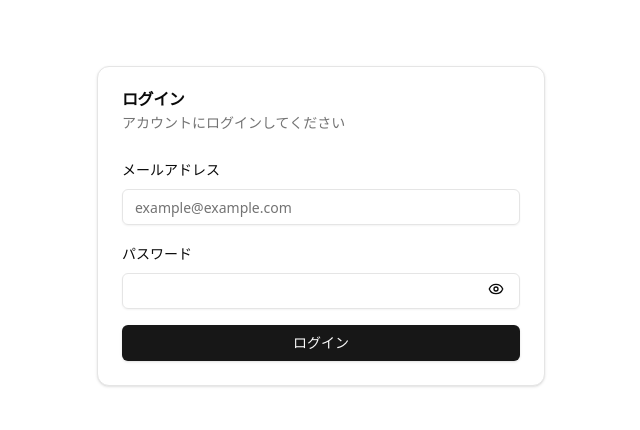
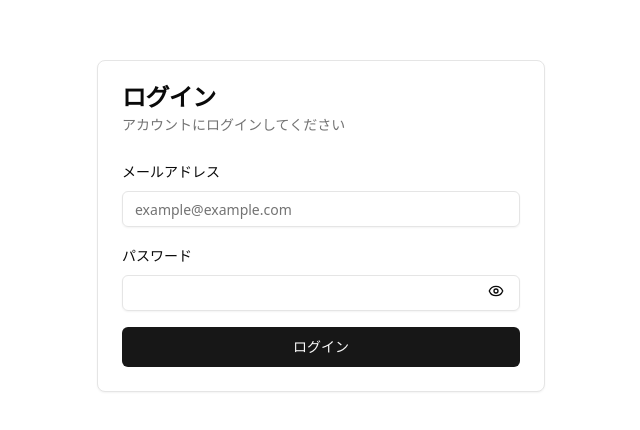
Before and after one commit to masuim/react-ts-auth, a React (Vite) app: page /login in a window 1280 px wide. Shown: the part 174-604 px from the top of the page, without its empty margins (319-959 px from the left). Built offline with nearby package versions, Linux system fonts and the light colour scheme.

Commit message:
refactor: React 19に合わせてatomsコンポーネントを簡素化

```diff
--- a/src/components/atoms/button.tsx
+++ b/src/components/atoms/button.tsx
@@ -1,57 +1,37 @@
-import * as React from "react"
-import { Slot } from "@radix-ui/react-slot"
-import { cva, type VariantProps } from "class-variance-authority"
+import { ButtonHTMLAttributes, Ref } from "react";
+import { cn } from "@/lib/utils";
 
-import { cn } from "@/lib/utils"
-
-const buttonVariants = cva(
-  "inline-flex items-center justify-center gap-2 whitespace-nowrap rounded-md text-sm font-medium transition-colors focus-visible:outline-none focus-visible:ring-1 focus-visible:ring-ring disabled:pointer-events-none disabled:opacity-50 [&_svg]:pointer-events-none [&_svg]:size-4 [&_svg]:shrink-0",
-  {
-    variants: {
-      variant: {
-        default:
-          "bg-primary text-primary-foreground shadow hover:bg-primary/90",
-        destructive:
-          "bg-destructive text-destructive-foreground shadow-sm hover:bg-destructive/90",
-        outline:
-          "border border-input bg-background shadow-sm hover:bg-accent hover:text-accent-foreground",
-        secondary:
-          "bg-secondary text-secondary-foreground shadow-sm hover:bg-secondary/80",
-        ghost: "hover:bg-accent hover:text-accent-foreground",
-        link: "text-primary underline-offset-4 hover:underline",
-      },
-      size: {
-        default: "h-9 px-4 py-2",
-        sm: "h-8 rounded-md px-3 text-xs",
-        lg: "h-10 rounded-md px-8",
-        icon: "h-9 w-9",
-      },
-    },
-    defaultVariants: {
-      variant: "default",
-      size: "default",
-    },
-  }
-)
-
-export interface ButtonProps
-  extends React.ButtonHTMLAttributes<HTMLButtonElement>,
-    VariantProps<typeof buttonVariants> {
-  asChild?: boolean
+interface ButtonProps extends ButtonHTMLAttributes<HTMLButtonElement> {
+  variant?: "default" | "outline" | "ghost";
+  size?: "default" | "sm" | "lg";
+  ref?: Ref<HTMLButtonElement>;
 }
 
-const Button = React.forwardRef<HTMLButtonElement, ButtonProps>(
-  ({ className, variant, size, asChild = false, ...props }, ref) => {
-    const Comp = asChild ? Slot : "button"
-    return (
-      <Comp
-        className={cn(buttonVariants({ variant, size, className }))}
-        ref={ref}
-        {...props}
-      />
-    )
-  }
-)
-Button.displayName = "Button"
-
-export { Button, buttonVariants }
+export const Button = ({
+  className,
+  variant = "default",
+  size = "default",
+  ...props
+}: ButtonProps) => {
+  return (
+    <button
+      className={cn(
+        "inline-flex items-center justify-center whitespace-nowrap rounded-md text-sm font-medium transition-colors focus-visible:outline-none focus-visible:ring-2 focus-visible:ring-ring disabled:pointer-events-none disabled:opacity-50",
+        {
+          "bg-primary text-primary-foreground hover:bg-primary/90":
+            variant === "default",
+          "border border-input bg-background hover:bg-accent hover:text-accent-foreground":
+            variant === "outline",
+          "hover:bg-accent hover:text-accent-foreground": variant === "ghost",
+        },
+        {
+          "h-10 px-4 py-2": size === "default",
+          "h-9 px-3": size === "sm",
+          "h-11 px-8": size === "lg",
+        },
+        className
+      )}
+      {...props}
+    />
+  );
+};
--- a/src/components/atoms/card.tsx
+++ b/src/components/atoms/card.tsx
@@ -1,76 +1,42 @@
-import * as React from "react"
+import { HTMLAttributes, Ref } from "react";
+import { cn } from "@/lib/utils";
 
-import { cn } from "@/lib/utils"
+interface CardProps extends HTMLAttributes<HTMLDivElement> {
+  ref?: Ref<HTMLDivElement>;
+}
 
-const Card = React.forwardRef<
-  HTMLDivElement,
-  React.HTMLAttributes<HTMLDivElement>
->(({ className, ...props }, ref) => (
+export const Card = ({ className, ...props }: CardProps) => (
   <div
-    ref={ref}
     className={cn(
-      "rounded-xl border bg-card text-card-foreground shadow",
+      "rounded-lg border bg-card text-card-foreground shadow-sm",
       className
     )}
     {...props}
   />
-))
-Card.displayName = "Card"
+);
 
-const CardHeader = React.forwardRef<
-  HTMLDivElement,
-  React.HTMLAttributes<HTMLDivElement>
->(({ className, ...props }, ref) => (
-  <div
-    ref={ref}
-    className={cn("flex flex-col space-y-1.5 p-6", className)}
+export const CardHeader = ({ className, ...props }: CardProps) => (
+  <div className={cn("flex flex-col space-y-1.5 p-6", className)} {...props} />
+);
+
+export const CardTitle = ({ className, ...props }: CardProps) => (
+  <h3
+    className={cn(
+      "text-2xl font-semibold leading-none tracking-tight",
+      className
+    )}
     {...props}
   />
-))
-CardHeader.displayName = "CardHeader"
+);
 
-const CardTitle = React.forwardRef<
-  HTMLDivElement,
-  React.HTMLAttributes<HTMLDivElement>
->(({ className, ...props }, ref) => (
-  <div
-    ref={ref}
-    className={cn("font-semibold leading-none tracking-tight", className)}
-    {...props}
-  />
-))
-CardTitle.displayName = "CardTitle"
+export const CardDescription = ({ className, ...props }: CardProps) => (
+  <p className={cn("text-sm text-muted-foreground", className)} {...props} />
+);
 
-const CardDescription = React.forwardRef<
-  HTMLDivElement,
-  React.HTMLAttributes<HTMLDivElement>
->(({ className, ...props }, ref) => (
-  <div
-    ref={ref}
-    className={cn("text-sm text-muted-foreground", className)}
-    {...props}
-  />
-))
-CardDescription.displayName = "CardDescription"
+export const CardContent = ({ className, ...props }: CardProps) => (
+  <div className={cn("p-6 pt-0", className)} {...props} />
+);
 
-const CardContent = React.forwardRef<
-  HTMLDivElement,
-  React.HTMLAttributes<HTMLDivElement>
->(({ className, ...props }, ref) => (
-  <div ref={ref} className={cn("p-6 pt-0", className)} {...props} />
-))
-CardContent.displayName = "CardContent"
-
-const CardFooter = React.forwardRef<
-  HTMLDivElement,
-  React.HTMLAttributes<HTMLDivElement>
->(({ className, ...props }, ref) => (
-  <div
-    ref={ref}
-    className={cn("flex items-center p-6 pt-0", className)}
-    {...props}
-  />
-))
-CardFooter.displayName = "CardFooter"
-
-export { Card, CardHeader, CardFooter, CardTitle, CardDescription, CardContent }
+export const CardFooter = ({ className, ...props }: CardProps) => (
+  <div className={cn("flex items-center p-6 pt-0", className)} {...props} />
+);
--- a/src/components/atoms/input.tsx
+++ b/src/components/atoms/input.tsx
@@ -1,22 +1,19 @@
-import * as React from "react"
+import { InputHTMLAttributes, Ref } from "react";
+import { cn } from "@/lib/utils";
 
-import { cn } from "@/lib/utils"
+interface InputProps extends InputHTMLAttributes<HTMLInputElement> {
+  ref?: Ref<HTMLInputElement>;
+}
 
-const Input = React.forwardRef<HTMLInputElement, React.ComponentProps<"input">>(
-  ({ className, type, ...props }, ref) => {
+export const Input = ({ className, type, ...props }: InputProps) => {
   return (
     <input
       type={type}
       className={cn(
-          "flex h-9 w-full rounded-md border border-input bg-transparent px-3 py-1 text-base shadow-sm transition-colors file:border-0 file:bg-transparent file:text-sm file:font-medium file:text-foreground placeholder:text-muted-foreground focus-visible:outline-none focus-visible:ring-1 focus-visible:ring-ring disabled:cursor-not-allowed disabled:opacity-50 md:text-sm",
+        "flex h-9 w-full rounded-md border border-input bg-transparent px-3 py-1 text-sm shadow-sm transition-colors file:border-0 file:bg-transparent file:text-sm file:font-medium placeholder:text-muted-foreground focus-visible:outline-none focus-visible:ring-1 focus-visible:ring-ring disabled:cursor-not-allowed disabled:opacity-50",
         className
       )}
-        ref={ref}
       {...props}
     />
-    )
-  }
-)
-Input.displayName = "Input"
-
-export { Input }
+  );
+};
--- a/src/components/atoms/label.tsx
+++ b/src/components/atoms/label.tsx
@@ -1,24 +1,17 @@
-import * as React from "react"
-import * as LabelPrimitive from "@radix-ui/react-label"
-import { cva, type VariantProps } from "class-variance-authority"
+import { LabelHTMLAttributes, Ref } from "react";
+import * as LabelPrimitive from "@radix-ui/react-label";
+import { cn } from "@/lib/utils";
 
-import { cn } from "@/lib/utils"
+interface LabelProps extends LabelHTMLAttributes<HTMLLabelElement> {
+  ref?: Ref<HTMLLabelElement>;
+}
 
-const labelVariants = cva(
-  "text-sm font-medium leading-none peer-disabled:cursor-not-allowed peer-disabled:opacity-70"
-)
-
-const Label = React.forwardRef<
-  React.ElementRef<typeof LabelPrimitive.Root>,
-  React.ComponentPropsWithoutRef<typeof LabelPrimitive.Root> &
-    VariantProps<typeof labelVariants>
->(({ className, ...props }, ref) => (
+export const Label = ({ className, ...props }: LabelProps) => (
   <LabelPrimitive.Root
-    ref={ref}
-    className={cn(labelVariants(), className)}
+    className={cn(
+      "text-sm font-medium leading-none peer-disabled:cursor-not-allowed peer-disabled:opacity-70",
+      className
+    )}
     {...props}
   />
-))
-Label.displayName = LabelPrimitive.Root.displayName
-
-export { Label }
+);
```
Lines whose indentation alone changed are shown as unchanged.
